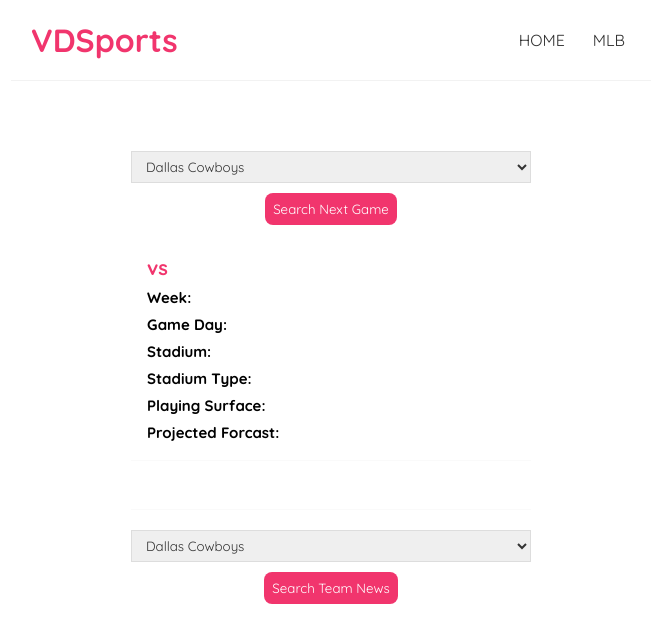
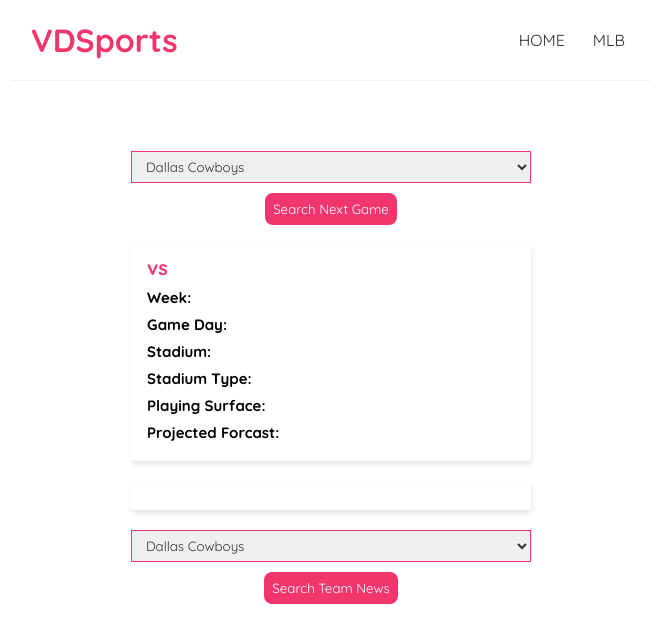
Before and after one commit to logicalpermission7/voodoo-sports-app, a React (Create React App) app: page / in a window 1280 px wide. Shown: the top 642 px of the page, without its empty margins (309-965 px from the left). Built offline with nearby package versions, Linux system fonts and the light colour scheme.

Commit message:
input border color changed

```diff
--- a/src/index.css
+++ b/src/index.css
@@ -15,6 +15,7 @@
 .navbar h1{
   color: #f1356d;
 }
+
 .navbar .links{
   margin-left: auto;
 }
@@ -37,6 +38,7 @@
   margin: 20px 0;
   border-bottom: 1px solid #fafafa;
   text-align: left;
+  box-shadow: 1px 3px 5px rgba(0,0,0,0.1);
 }
 
 .info-preview:hover{
@@ -73,6 +75,7 @@
   margin: 20px 0;
   border-bottom: 1px solid #fafafa;
   text-align: left;
+  box-shadow: 1px 3px 5px rgba(0,0,0,0.1);
 }
 .info-preview-team h2{
   font-size: 10px;
@@ -107,7 +110,7 @@
   width: 100%;
   padding: 6px 10px;
   margin: 10px 0;
-  border: 1px solid #ddd;
+  border: 1px solid #f1356d;
   box-sizing: border-box;
   display: block;
 
```
